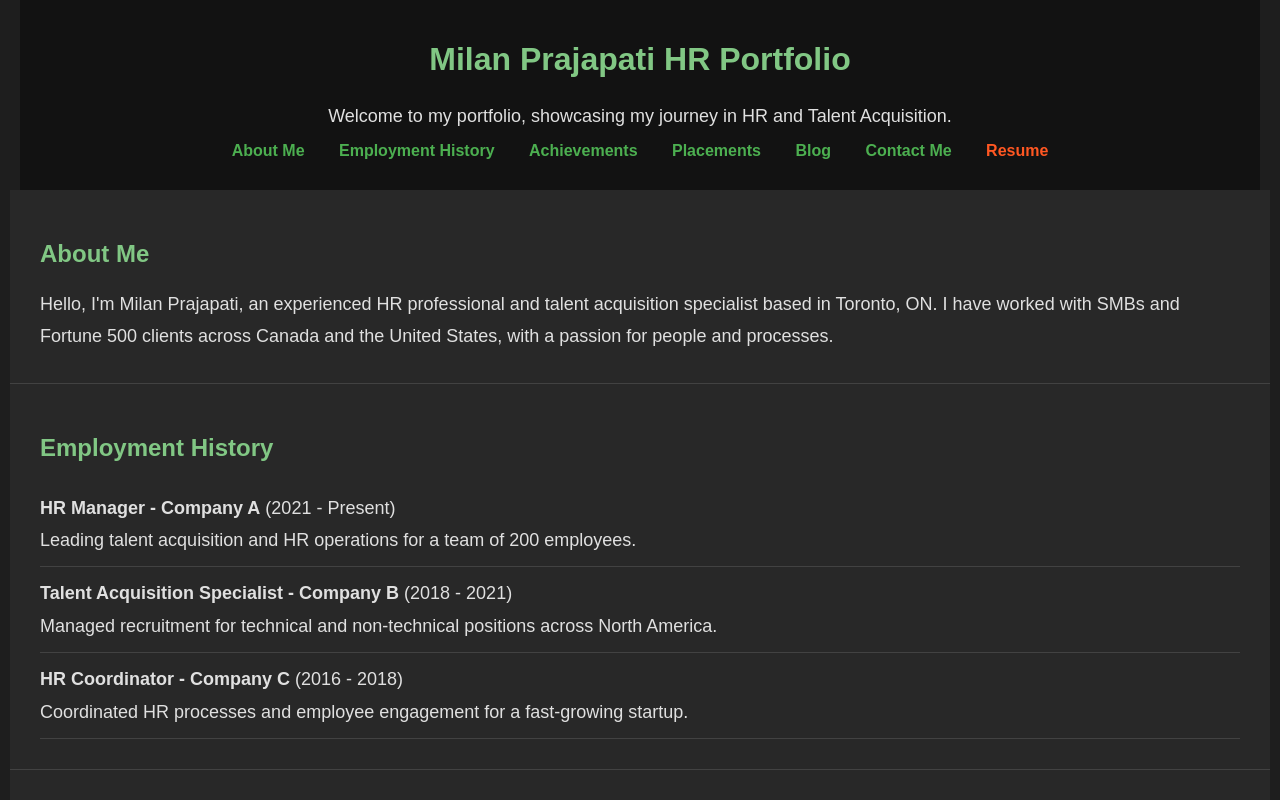
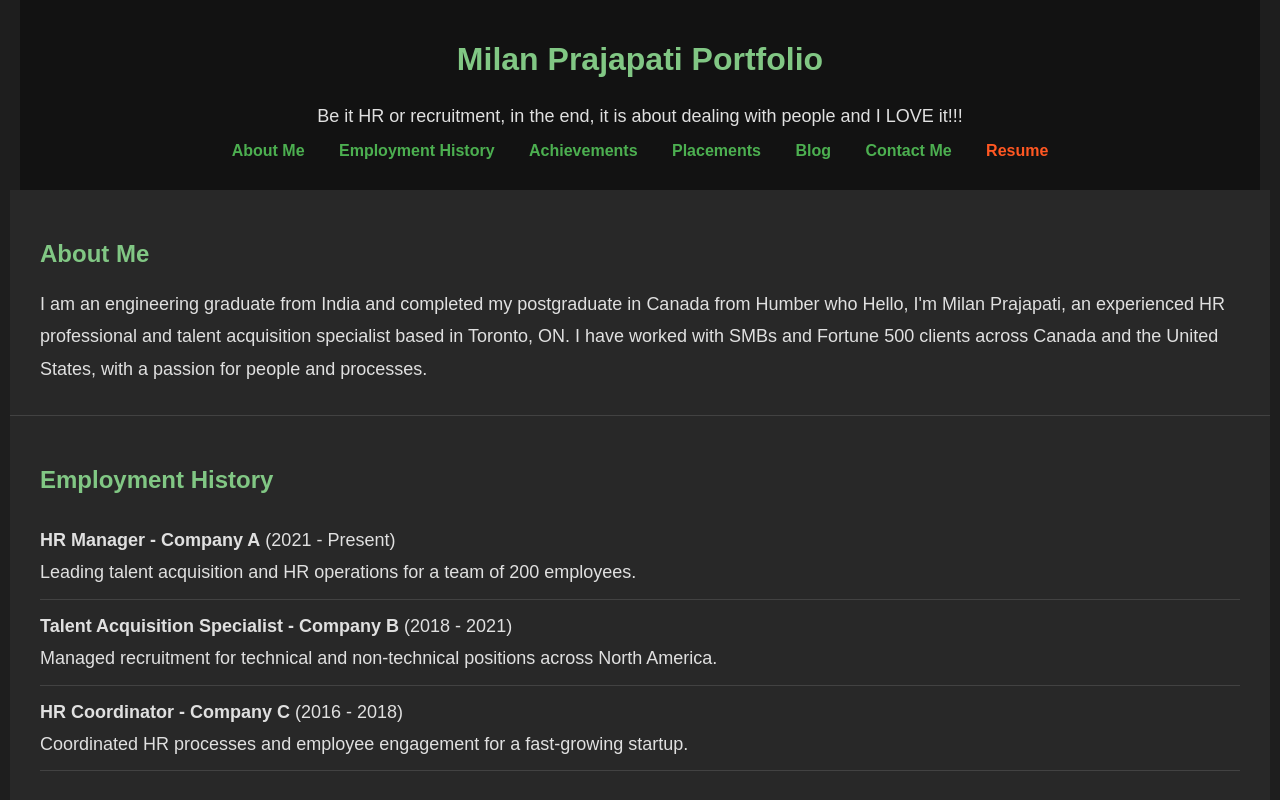
Before and after one commit to milanprajapati25/milanprajapati25.github.io, a plain HTML site: page index.html in a window 1280 px wide. Shown: the top 800 px of the page. Drawn offline with Linux system fonts and the light colour scheme.

Commit message:
Update index.html

```diff
--- a/index.html
+++ b/index.html
@@ -80,8 +80,8 @@
 
     <!-- Header -->
     <header>
-        <h1>Milan Prajapati HR Portfolio</h1>
-        <p>Welcome to my portfolio, showcasing my journey in HR and Talent Acquisition.</p>
+        <h1>Milan Prajapati Portfolio</h1>
+        <p>Be it HR or recruitment, in the end, it is about dealing with people and I LOVE it!!!</p>
         <nav>
             <a href="#about">About Me</a>
             <a href="#employment-history">Employment History</a>
@@ -96,7 +96,7 @@
     <!-- About Me Section -->
     <section id="about">
         <h2>About Me</h2>
-        <p>Hello, I'm Milan Prajapati, an experienced HR professional and talent acquisition specialist based in Toronto, ON. I have worked with SMBs and Fortune 500 clients across Canada and the United States, with a passion for people and processes.</p>
+        <p> I am an engineering graduate from India and completed my postgraduate in Canada from Humber  who Hello, I'm Milan Prajapati, an experienced HR professional and talent acquisition specialist based in Toronto, ON. I have worked with SMBs and Fortune 500 clients across Canada and the United States, with a passion for people and processes.</p>
     </section>
 
     <!-- Employment History Section -->
```
